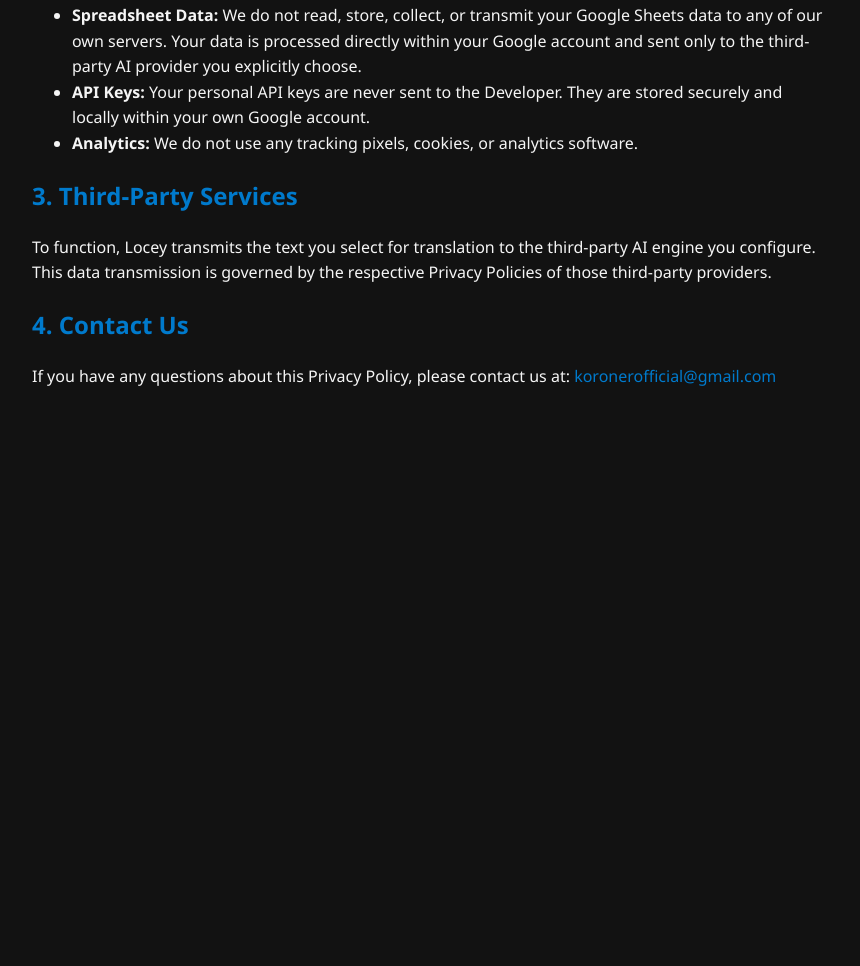
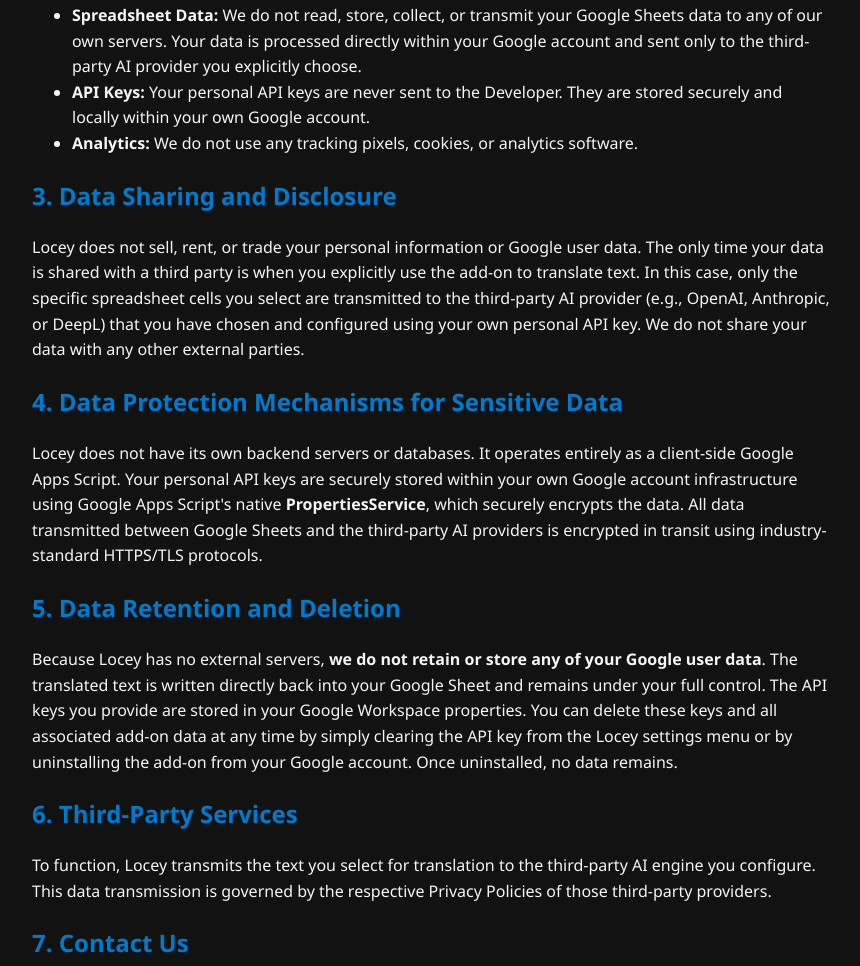
Before and after one commit to koronerap/locey, a plain HTML site: page PRIVACY.html in a window 1280 px wide. Shown: the part 457-1423 px from the top of the page, without its empty margins (208-1068 px from the left). Before the commit the page ends 903 px from the top, so only its background shows below. Drawn offline with Linux system fonts and the light colour scheme.

Commit message:
Update PRIVACY.html

```diff
--- a/PRIVACY.html
+++ b/PRIVACY.html
@@ -30,7 +30,7 @@
 
 <body>
     <h1>Privacy Policy for Locey</h1>
-    <p><strong>Effective Date:</strong> February 28, 2026</p>
+    <p><strong>Effective Date:</strong> March 22, 2026</p>
 
     <h2>1. Introduction</h2>
     <p>Ahmet Erdoğan Akkulak ("Developer", "we", "us", or "our") operates the Locey Google Sheets™ Add-on (the
@@ -49,11 +49,32 @@
         <li><strong>Analytics:</strong> We do not use any tracking pixels, cookies, or analytics software.</li>
     </ul>
 
-    <h2>3. Third-Party Services</h2>
+    <h2>3. Data Sharing and Disclosure</h2>
+    <p>Locey does not sell, rent, or trade your personal information or Google user data. The only time your data is
+        shared with a third party is when you explicitly use the add-on to translate text. In this case, only the
+        specific spreadsheet cells you select are transmitted to the third-party AI provider (e.g., OpenAI, Anthropic,
+        or DeepL) that you have chosen and configured using your own personal API key. We do not share your data with
+        any other external parties.</p>
+
+    <h2>4. Data Protection Mechanisms for Sensitive Data</h2>
+    <p>Locey does not have its own backend servers or databases. It operates entirely as a client-side Google Apps
+        Script. Your personal API keys are securely stored within your own Google account infrastructure using Google
+        Apps Script's native <strong>PropertiesService</strong>, which securely encrypts the data. All data transmitted
+        between Google Sheets and the third-party AI providers is encrypted in transit using industry-standard HTTPS/TLS
+        protocols.</p>
+
+    <h2>5. Data Retention and Deletion</h2>
+    <p>Because Locey has no external servers, <strong>we do not retain or store any of your Google user data</strong>.
+        The translated text is written directly back into your Google Sheet and remains under your full control. The API
+        keys you provide are stored in your Google Workspace properties. You can delete these keys and all associated
+        add-on data at any time by simply clearing the API key from the Locey settings menu or by uninstalling the
+        add-on from your Google account. Once uninstalled, no data remains.</p>
+
+    <h2>6. Third-Party Services</h2>
     <p>To function, Locey transmits the text you select for translation to the third-party AI engine you configure. This
         data transmission is governed by the respective Privacy Policies of those third-party providers.</p>
 
-    <h2>4. Contact Us</h2>
+    <h2>7. Contact Us</h2>
     <p>If you have any questions about this Privacy Policy, please contact us at: <a
             href="mailto:koronerofficial@gmail.com">koronerofficial@gmail.com</a></p>
 </body>
```
